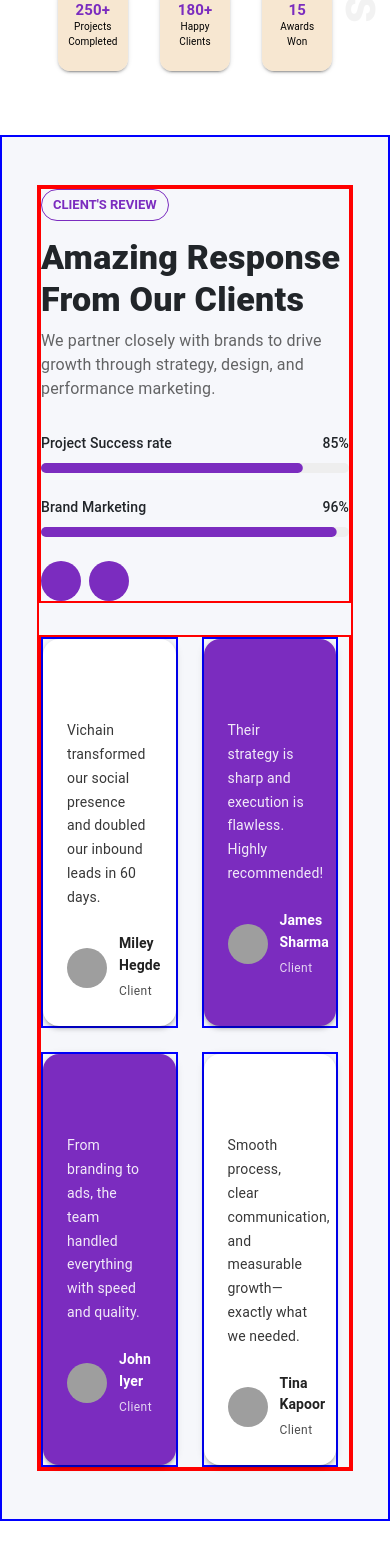
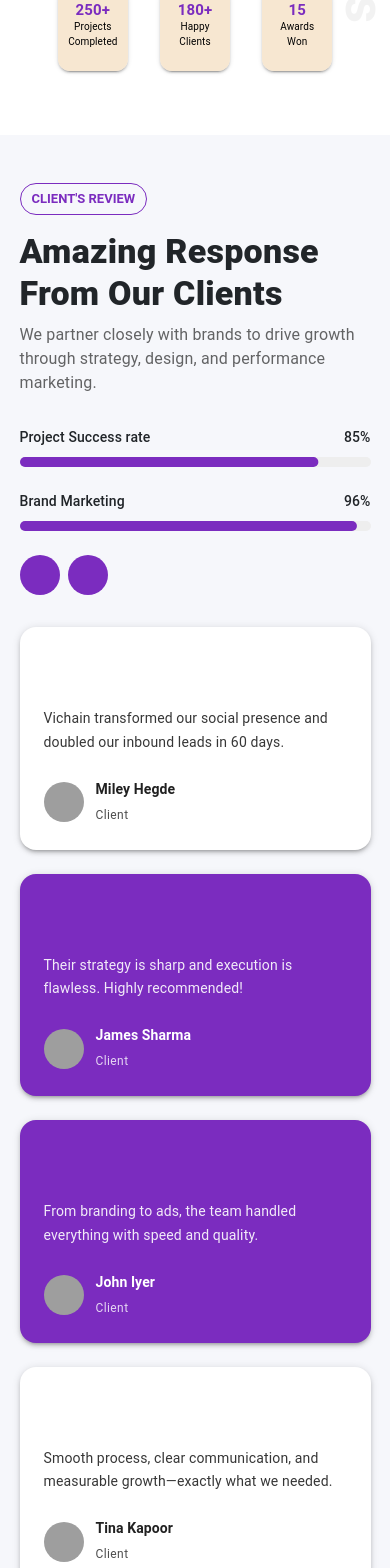
Before and after one commit to Muskan-Shobhawat/ViChainBackend, a React (Vite) app: page / in a window 390 px wide. Shown: the part 10152-11720 px from the top of the page. Built offline with nearby package versions, Linux system fonts and the light colour scheme; grey boxes are pictures that could not be loaded; some icons are missing.

Commit message:
Initial commit

```diff
--- a/src/CSS/Home/Testimonials.css
+++ b/src/CSS/Home/Testimonials.css
@@ -1,11 +1,11 @@
 .ttfix {
     width: 20vw !important;
-    border: 2px solid blue;
+    /* border: 2px solid blue; */
 }
 
 .bb {
     background-color: #f6f7fb;
-    border: 2px solid blue;
+    /* border: 2px solid blue; */
     /* padding: 2% !important; */
     display: flex !important;
     align-items: center !important;
@@ -21,7 +21,7 @@
 }
 
 .fg {
-    border: 2px solid red;
+    /* border: 2px solid red; */
     width: 45vw;
 }
 
@@ -33,7 +33,7 @@
 
 @media only screen and (max-width: 1016px) {
 .gg {
-    border: 2px solid red;
+    /* border: 2px solid red; */
     width: auto;
     display: flex;
     flex-direction: column-reverse !important;
@@ -41,19 +41,46 @@
     justify-content: space-around;
 }
 .fg {
-    border: 2px solid red;
+    /* border: 2px solid red; */
     width: 80vw;
     /* display: flex !important; */
     /* align-items: center !important; */
 }
 
 .sg {
-    border: 2px solid red;
+    /* border: 2px solid red; */
     width: 80vw;
 }
 
 .ttfix {
     width: 35vw !important;
-    border: 2px solid blue;
+    /* border: 2px solid blue; */
 }
 }
+
+@media only screen and (max-width: 412px) {
+.gg {
+    /* border: 2px solid red; */
+    width: auto;
+    display: flex;
+    flex-direction: column-reverse !important;
+    align-items: center;
+    justify-content: space-around;
+}
+.fg {
+    /* border: 2px solid red; */
+    width: 90vw;
+    /* display: flex !important; */
+    /* align-items: center !important; */
+}
+
+.sg {
+    /* border: 2px solid red; */
+    width: 90vw;
+}
+
+.ttfix {
+    width: 90vw !important;
+    /* border: 2px solid blue; */
+}
+}
```
